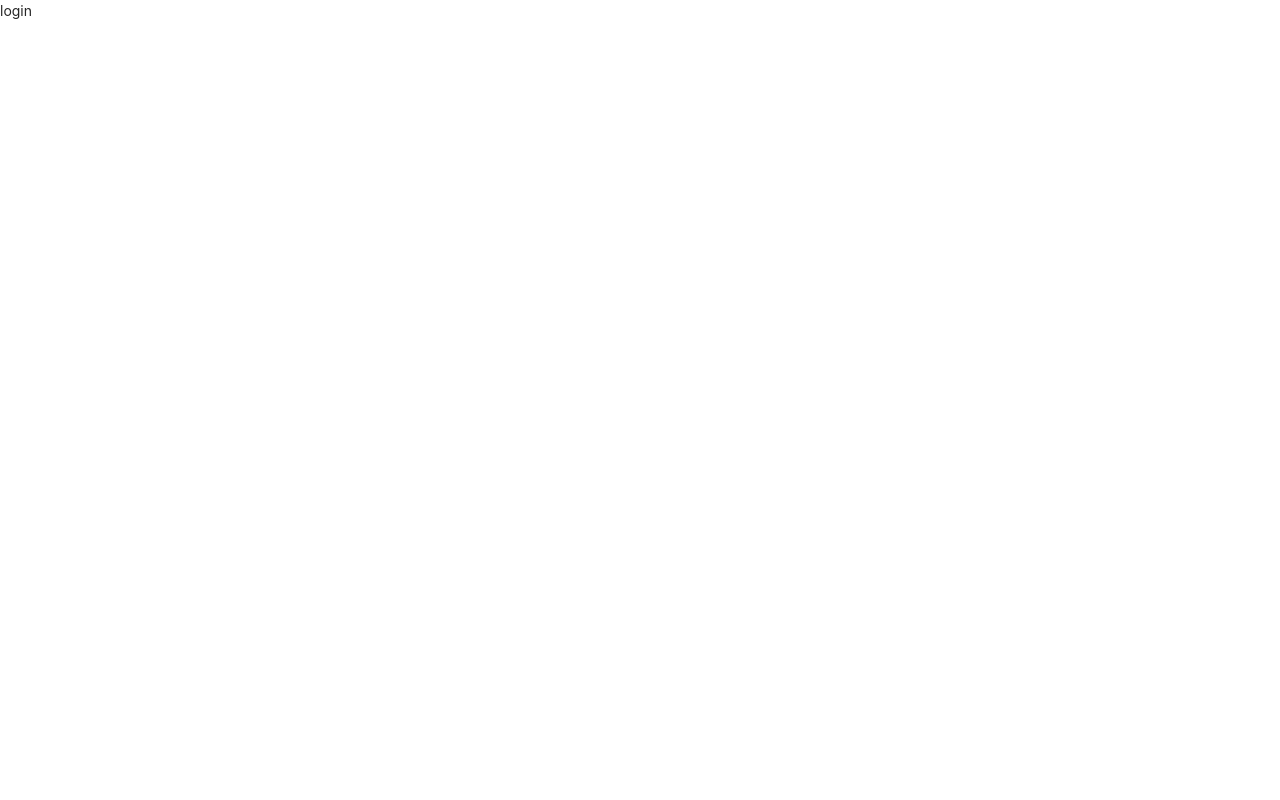
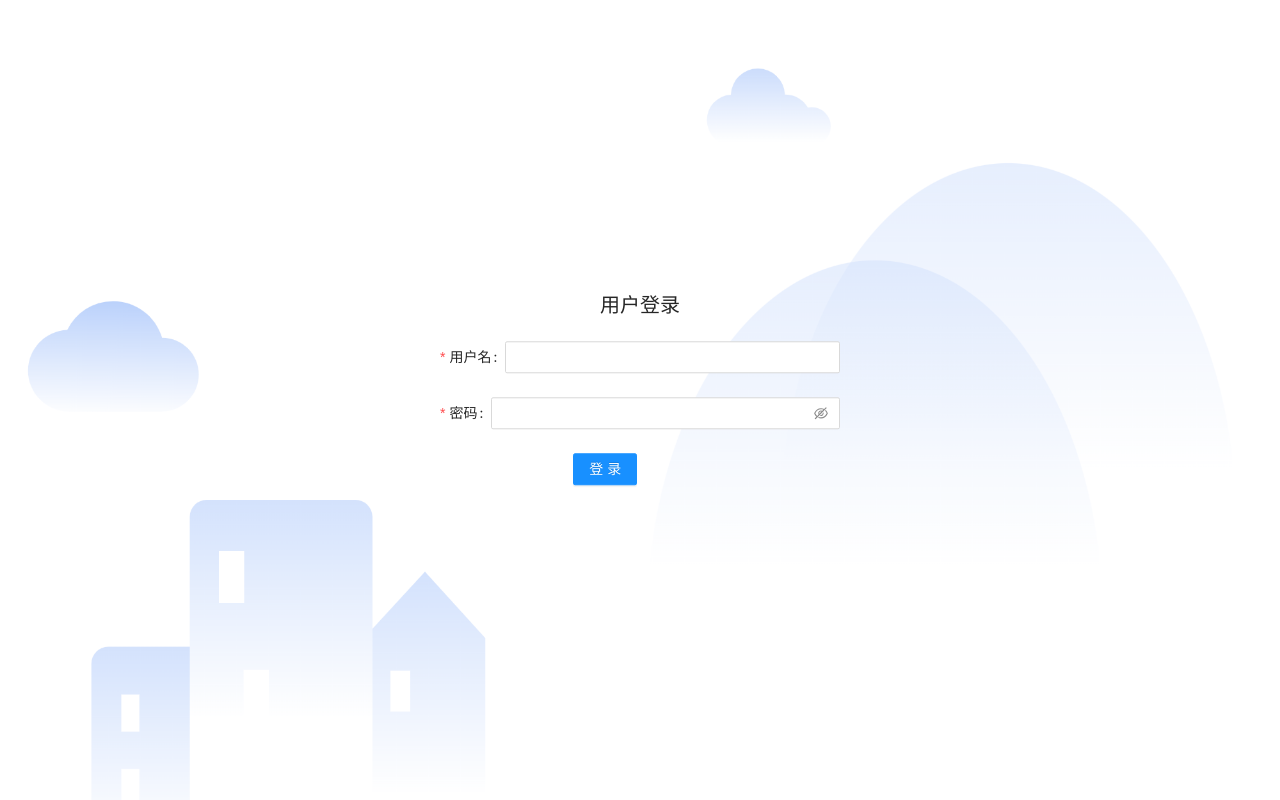
Before and after one commit to cheng296/MyBlog, a React (Create React App) app: page /#/login in a window 1280 px wide. Built offline with nearby package versions, Linux system fonts and the light colour scheme.

Commit message:
feat: 登陆注册

```diff
--- a/package.json
+++ b/package.json
@@ -11,6 +11,7 @@
     "@types/react": "^18.0.28",
     "@types/react-dom": "^18.0.11",
     "antd": "^4.24.8",
+    "axios": "^1.3.4",
     "react": "^18.2.0",
     "react-dom": "^18.2.0",
     "react-router-dom": "^6.8.2",
--- a/src/layouts/Header.tsx
+++ b/src/layouts/Header.tsx
@@ -6,16 +6,9 @@ import { useNavigate, useLocation } from 'react-router-dom';
 
 const { Header } = Layout;
 
-interface props {
-    name?: string;
-    sex?: string;
-    age?: number;
-    fun?: () => void;
-}
-
-const Headers: React.FC<props> = () => {
+const Headers: React.FC = () => {
     const navigate = useNavigate()
-    /** 命名规范！！！！！ */
+    const username = localStorage.getItem('username')
     const titles: MenuProps['items'] = [
         {
             key: '/home',
@@ -40,29 +33,40 @@ const Headers: React.FC<props> = () => {
         }
     ];
 
-    const items: MenuProps['items'] = [
+    const user: MenuProps['items'] = [
         {
             key: '1',
-            label: 'admin'
+            label: username
         },
         {
             key: '2',
             danger: true,
             label: '退出',
+            onClick: () => {
+                localStorage.removeItem('username')
+                navigate('/')
+            }
         },
     ];
 
     return (
         <Header className="header" style={{ marginBottom: '4vh' }}>
-            <div style={{ float: 'right' }}>
-                <span style={{ marginRight: '15px', color: 'white' }}>
-                    欢迎admin回来
-                </span>
-                <Dropdown menu={{ items }}>
-                    <Avatar size="large" icon={<UserOutlined />} />
-                </Dropdown>
-            </div>
-            <Menu theme="dark" mode="horizontal" selectedKeys={[useLocation().pathname]} items={titles} />
+            {
+                localStorage.getItem('username') ?
+                    (<div style={{ float: 'right' }}>
+                        <span style={{ marginRight: '15px', color: 'white' }}>
+                            欢迎{username}回来
+                        </span>
+                        <Dropdown menu={{ items: user }}>
+                            <Avatar size="large" icon={<UserOutlined />} />
+                        </Dropdown>
+                    </div>)
+                    : (<div style={{ float: 'right'}}>
+                        <a href='#/login' style={{color: 'white'}}>登录</a>;nbsp
+                        <a href='#/register' style={{color: 'white'}}>注册</a>
+                    </div>)
+            }
+            <Menu theme="dark" mode="horizontal" selectedKeys={["/" + useLocation().pathname.split('/')[1]]} items={titles} />
 
         </Header>
     )
--- /dev/null
+++ b/src/pages/Login/Login.css
@@ -0,0 +1,17 @@
+.loginForm{
+    width: 400px;
+    position: fixed;
+    top: 50%;
+    left: 50%;
+    transform: translate(-50%,-50%);
+}
+#root, .ant-layout{
+    background-image: url(./backageimg.png);
+    background-size:100%,100%;
+}
+.title{
+    display: block;
+    text-align: center;
+    font-size: 20px;
+    margin-bottom: 20px;
+}
--- a/src/pages/Login/Login.tsx
+++ b/src/pages/Login/Login.tsx
@@ -1,10 +1,56 @@
-import React, { useState } from 'react'
+import React from 'react'
+import { Button, Form, Input, message } from 'antd';
+import './Login.css'
+import { loginCheck } from '../../services/Login/Login';
+import { useNavigate } from 'react-router-dom';
 
 const Login: React.FC = () => {
-  const [test, useTest] = useState<{ age: number }[]>()
+
+  const navigate = useNavigate()
+
+  const onFinish = (values: any) => {
+    loginCheck(values).then(res=>{
+      if(res){
+          localStorage.setItem('username',values.username)
+          navigate('/')
+      }else{
+        message.error('用户名或密码不匹配')
+      }
+  })
+  };
   return (
-    <div>
-      login
+    <div className="loginForm">
+      <span className='title'>
+        用户登录
+      </span>
+      <Form
+        name="basic"
+        initialValues={{ remember: true }}
+        onFinish={onFinish}
+        autoComplete="off"
+      >
+        <Form.Item
+          label="用户名"
+          name="username"
+          rules={[{ required: true, message: '请输入用户名!' }]}
+        >
+          <Input />
+        </Form.Item>
+
+        <Form.Item
+          label="密码"
+          name="password"
+          rules={[{ required: true, message: '请输入密码!' }]}
+        >
+          <Input.Password />
+        </Form.Item>
+
+        <Form.Item wrapperCol={{ offset: 8, span: 16 }}>
+          <Button type="primary" htmlType="submit">
+            登录
+          </Button>
+        </Form.Item>
+      </Form>
     </div>
   )
 }
--- /dev/null
+++ b/src/pages/Register/Register.css
@@ -0,0 +1,7 @@
+.registerForm{
+    width: 600px;
+    position: fixed;
+    top: 50%;
+    left: 45%;
+    transform: translate(-50%,-50%);
+}
--- /dev/null
+++ b/src/pages/Register/Register.tsx
@@ -0,0 +1,105 @@
+import React from 'react';
+import { Form, Input, Select, Button } from 'antd';
+import './Register.css'
+
+const { Option } = Select;
+
+const formItemLayout = {
+    labelCol: {
+        xs: { span: 24 },
+        sm: { span: 8 },
+    },
+    wrapperCol: {
+        xs: { span: 24 },
+        sm: { span: 16 },
+    },
+};
+
+
+const Register: React.FC = () => {
+    const [form] = Form.useForm();
+
+    const onFinish = (values: any) => {
+        console.log('Received values of form: ', values);
+    };
+    return (
+        <div className='registerForm'>
+            <Form
+                {...formItemLayout}
+                form={form}
+                name="register"
+                onFinish={onFinish}
+            >
+                <Form.Item
+                    name="username"
+                    label="用户名"
+                    rules={[
+                        {
+                            type: 'string',
+                            message: 'The input is not valid username!',
+                        },
+                        {
+                            required: true,
+                            message: 'Please input your username!',
+                        },
+                    ]}
+                >
+                    <Input />
+                </Form.Item>
+
+                <Form.Item
+                    name="password"
+                    label="密码"
+                    rules={[
+                        {
+                            required: true,
+                            message: 'Please input your password!',
+                        },
+                    ]}
+                    hasFeedback
+                >
+                    <Input.Password />
+                </Form.Item>
+
+                <Form.Item
+                    name="confirm"
+                    label="确认密码"
+                    dependencies={['password']}
+                    hasFeedback
+                    rules={[
+                        {
+                            required: true,
+                            message: 'Please confirm your password!',
+                        },
+                        ({ getFieldValue }) => ({
+                            validator(_, value) {
+                                if (!value || getFieldValue('password') === value) {
+                                    return Promise.resolve();
+                                }
+                                return Promise.reject(new Error('The two passwords that you entered do not match!'));
+                            },
+                        }),
+                    ]}
+                >
+                    <Input.Password />
+                </Form.Item>
+                <Form.Item
+                    name="gender"
+                    label="性别"
+                    rules={[{ required: true, message: '请选择您的性别!' }]}
+                >
+                    <Select placeholder="请选择您的性别">
+                        <Option value="male">男</Option>
+                        <Option value="female">女</Option>
+                    </Select>
+                </Form.Item>
+                <Form.Item wrapperCol={{ offset: 8, span: 16 }}>
+                    <Button type="primary" htmlType="submit">
+                        注册
+                    </Button>
+                </Form.Item>
+            </Form>
+        </div>
+    )
+}
+export default Register;
--- a/src/pages/SandBox/BlogManage/BlogManage.tsx
+++ b/src/pages/SandBox/BlogManage/BlogManage.tsx
@@ -2,26 +2,44 @@ import React from 'react'
 import { Layout, Menu } from 'antd';
 import { UserOutlined } from '@ant-design/icons';
 import type { MenuProps } from 'antd';
-import { Outlet } from 'react-router-dom';
+import { useNavigate, Outlet,useLocation } from 'react-router-dom';
 const { Sider, Content } = Layout;
 
 const BlogManage: React.FC = () => {
+    const navigate = useNavigate()
 
     const items2: MenuProps['items'] = [
         {
-            key: `sub$1`,
+            key: `/blog-manage/blog-add`,
             icon: React.createElement(UserOutlined),
-            label: `subnav 1`,
+            label: `撰写博客`,
+            onClick: ()=>{
+                navigate('/blog-manage/blog-add')
+            }
         },
         {
-            key: `sub$2`,
+            key: `/blog-manage/blog-draft`,
             icon: React.createElement(UserOutlined),
-            label: `subnav 2`,
+            label: `草稿箱`,
+            onClick: ()=>{
+                navigate('/blog-manage/blog-draft')
+            }
         },
         {
-            key: `sub$3`,
+            key: `/blog-manage/blog-unpublish`,
             icon: React.createElement(UserOutlined),
-            label: `subnav 3`,
+            label: `未发布`,
+            onClick: ()=>{
+                navigate('/blog-manage/blog-unpublish')
+            }
+        },
+        {
+            key: `/blog-manage/blog-published`,
+            icon: React.createElement(UserOutlined),
+            label: `已发布`,
+            onClick: ()=>{
+                navigate('/blog-manage/blog-published')
+            }
         }
     ];
     return (
@@ -29,8 +47,7 @@ const BlogManage: React.FC = () => {
             <Sider className="site-layout-background" width={200}>
                 <Menu
                     mode="inline"
-                    defaultSelectedKeys={['1']}
-                    defaultOpenKeys={['sub1']}
+                    selectedKeys={[useLocation().pathname]}
                     items={items2}
                 />
             </Sider>
--- a/src/services/Login/Login.tsx
+++ b/src/services/Login/Login.tsx
@@ -1 +1,11 @@
-export default 1;
+import axios from 'axios'
+
+interface values {
+    username: string,
+    password: string
+}
+export const loginCheck = (values:values) =>
+    axios.post('http://localhost:5000/login',{
+        username:values.username,
+        password:values.password
+    })
--- /dev/null
+++ b/src/services/Register/Register.tsx
@@ -0,0 +1 @@
+export default 1;
```
Also changed, not shown: src/Routes/index.tsx (+6 -1 lines), src/pages/Login/backageimg.png (added), 1 other file (tests, documents, lock files or other folders).
